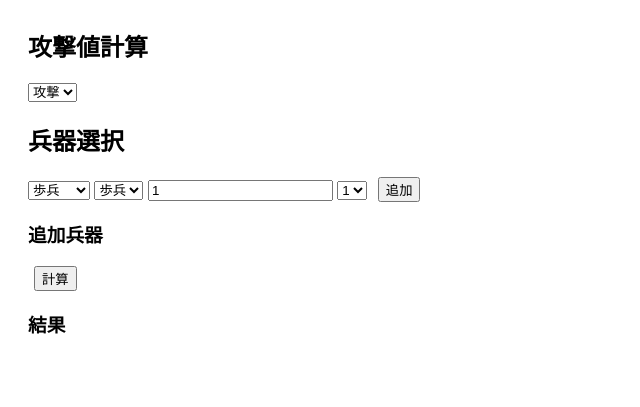
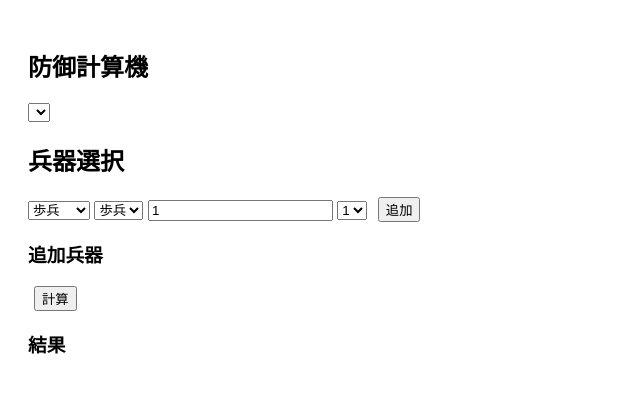
Before and after one commit to titiqqoa5-create/suu, a plain HTML site: page index.html in a window 1280 px wide. Shown: the whole page, without its empty margins (0-640 px from the left). Drawn offline with Linux system fonts and the light colour scheme.

Commit message:
Update index.html

```diff
--- a/index.html
+++ b/index.html
@@ -1,10 +1,15 @@
+<!DOCTYPE html>
+<html lang="ja">
+<head>
+<meta charset="UTF-8">
+<meta name="viewport" content="width=device-width, initial-scale=1.0">
+<title>兵器攻撃・防御計算機</title>
 <link rel="stylesheet" href="style.css">
+</head>
+<body>
 
-<h2>攻撃値計算</h2>
-<select id="mode">
-  <option value="attack">攻撃</option>
-  <option value="defense">防御</option>
-</select>
+<h2>防御計算機</h2>
+<select id="mode"></select>
 
 <h2>兵器選択</h2>
 <select id="category"></select>
@@ -22,5 +27,6 @@
 <h3>結果</h3>
 <div id="result"></div>
 
-<!-- JSを分離 -->
 <script src="script.js"></script>
+</body>
+</html>
```
